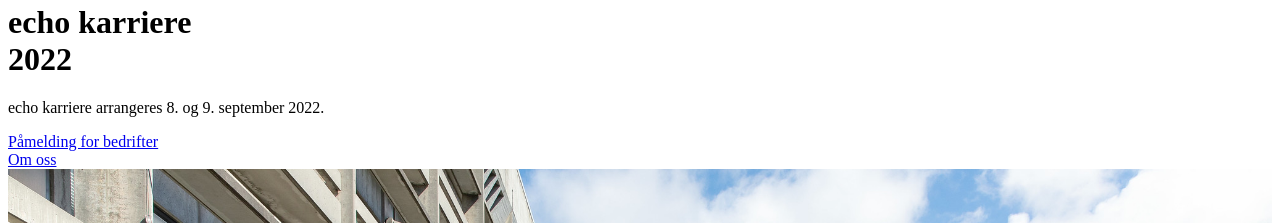
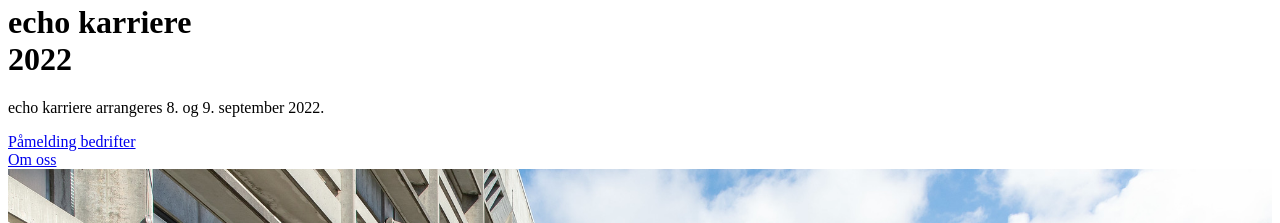
Before and after one commit to echo-karriere/web, a Next.js app: page / in a window 1280 px wide. Shown: the part 1780-2003 px from the top of the page. Built offline with nearby package versions, Linux system fonts and the light colour scheme; a web font is replaced by a local one.

Commit message:
📆 Changed date for registration to echo karriere 2022

```diff
--- a/components/landing/Hero.tsx
+++ b/components/landing/Hero.tsx
@@ -33,7 +33,7 @@ export function Hero(): JSX.Element {
                   <div className="rounded-md shadow">
                     <Link href="/for-bedrifter/pamelding/">
                       <a className="w-full flex items-center justify-center px-8 py-3 border border-transparent text-base font-medium rounded-md text-white bg-c5 hover:bg-c6 md:py-4 md:text-lg md:px-10">
-                        Påmelding for bedrifter
+                        Påmelding bedrifter
                       </a>
                     </Link>
                   </div>
--- a/pages/for-bedrifter/pamelding.tsx
+++ b/pages/for-bedrifter/pamelding.tsx
@@ -13,7 +13,7 @@ export default function Index(): JSX.Element {
                 under:
                 <br />
                 <br />
-                <strong>Påmeldingen åpner 2. mai ca. klokken 12:00*</strong>
+                <strong>Påmeldingen åpner 3. mai ca. klokken 12:00*</strong>
                 <br />
                 <small className="text-red-500">*Endringer i tidspunkt kan forekomme</small>
               </p>
```
